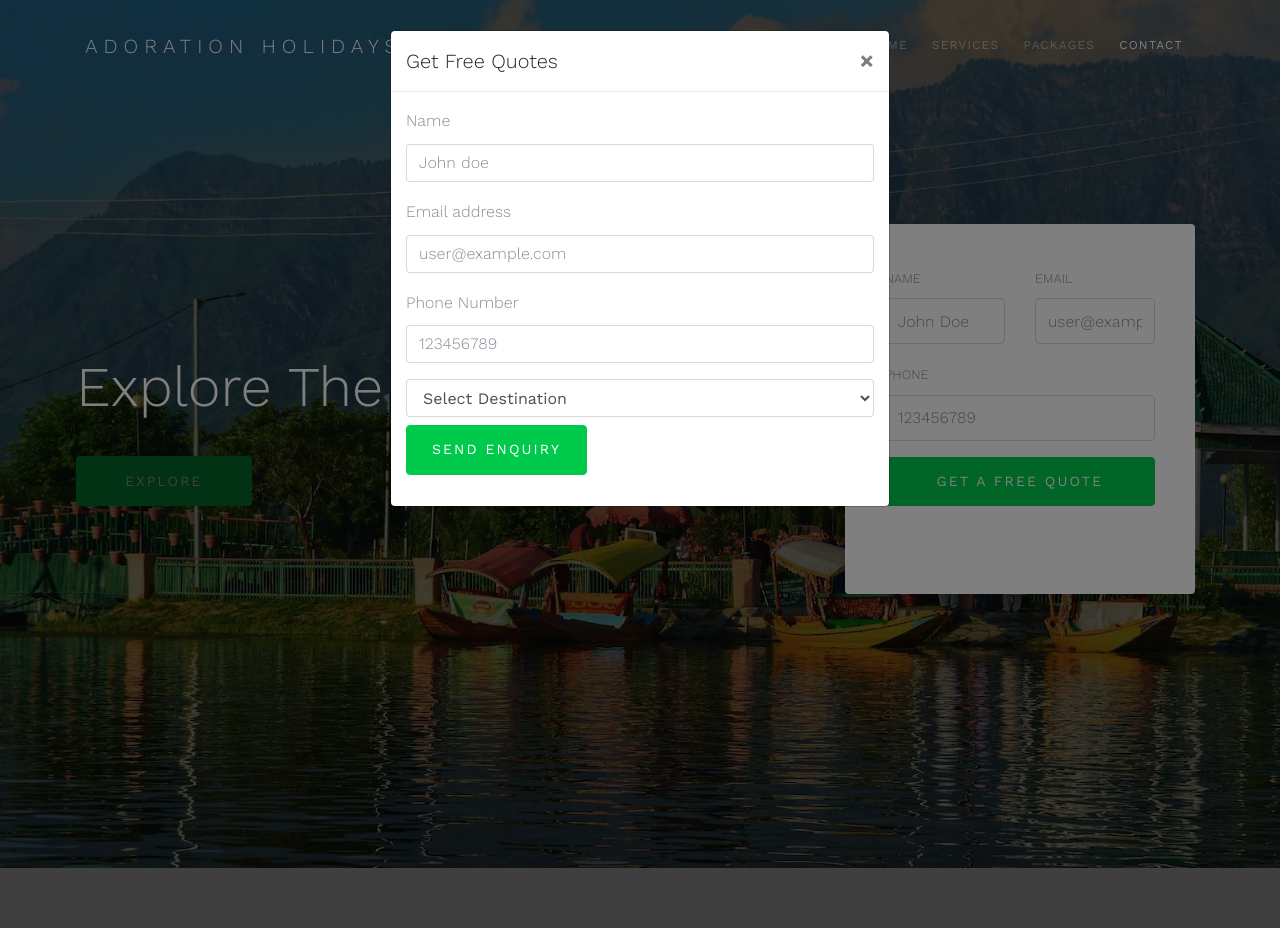
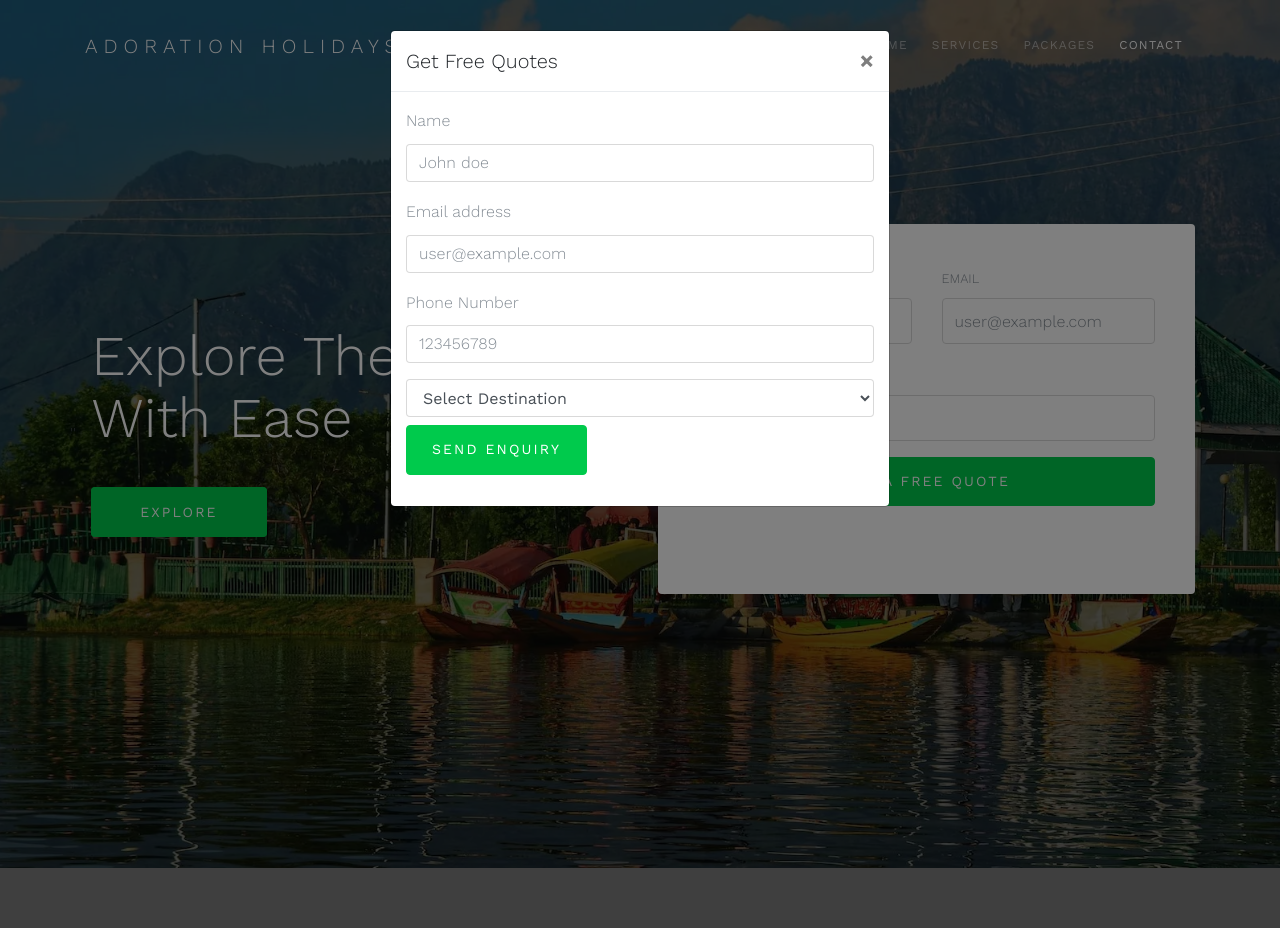
Before and after one commit to SheikhUmaid/AdorationHolidaysNew, a Django app: page / in a window 1280 px wide. Run offline with Django 3.2, Linux system fonts and the light colour scheme; some libraries are stand-ins or nearby versions; some web fonts are replaced.

Commit message:
Update index.html

```diff
--- a/templates/index.html
+++ b/templates/index.html
@@ -73,7 +73,7 @@
     <div class="overlay"></div>
     <div class="container">
       <div class="row align-items-center"{% static >''
-        <div class="c %}ol-md">
+        <div class="col-md">
           <h2 class="heading mb-2 display-4 font-light probootstrap-animate">Explore The World With Ease</h2>
 
           <p class="lead mb-5 probootstrap-animate">
```
